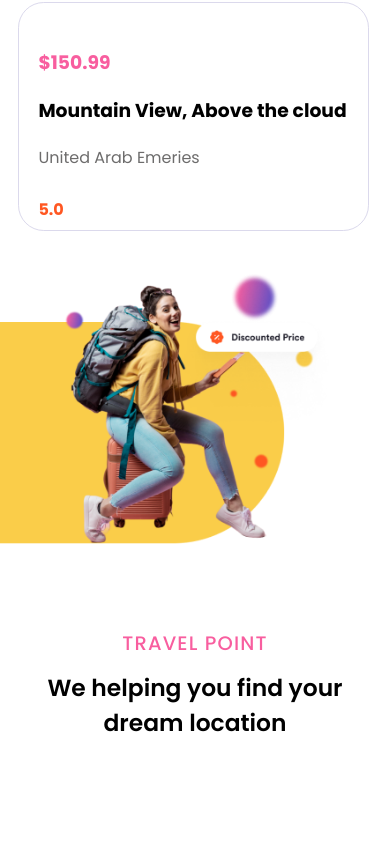
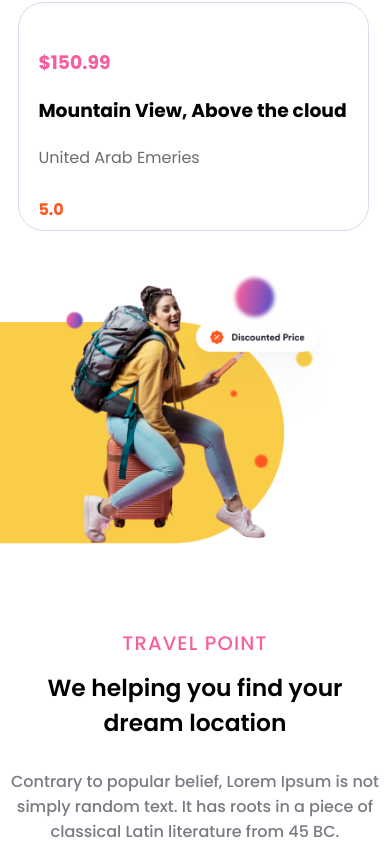
Before and after one commit to thebhautikgajera/travlog, a plain HTML site: page index.html in a window 390 px wide. Shown: the part 3320-4164 px from the top of the page. Before the commit the page ends 4060 px from the top, so only its background shows below. Drawn offline with nearby package versions, Linux system fonts and the light colour scheme; files whose address does not match are found by name.

Commit message:
9th commit

```diff
--- a/index.html
+++ b/index.html
@@ -298,6 +298,8 @@
             <div id="resPlpage4">
                 <h1>We helping you find your dream location</h1>
             </div>
+            <p id="resPara2page4">Contrary to popular belief, Lorem Ipsum is not <br> simply random text. It has roots in a piece of <br> classical Latin literature from 45 BC.
+            </p>
         </section>
     </div>
 </body>
--- a/style.css
+++ b/style.css
@@ -692,4 +692,11 @@ body {
         font-size: 6vw;
         font-weight: 600;
     }
+
+    #resPara2page4 {
+        text-align: center;
+        font-weight: 500;
+        color: #7a7984;
+        margin: 7.5vw 0 7.5vw 0;
+    }
 }
```
